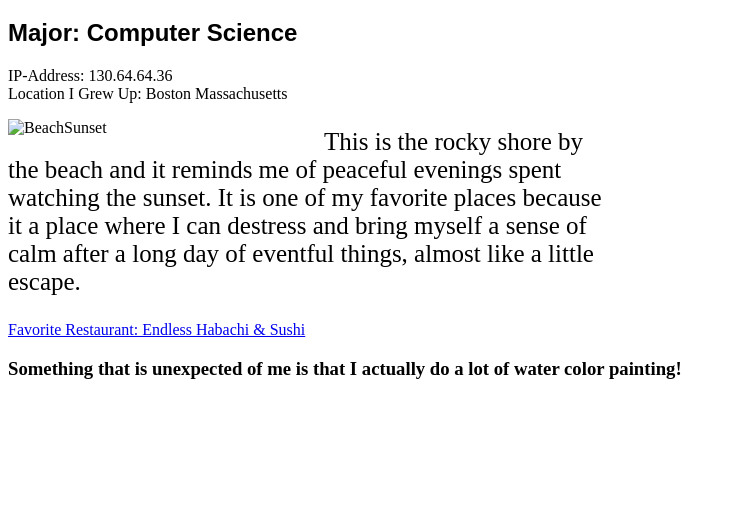
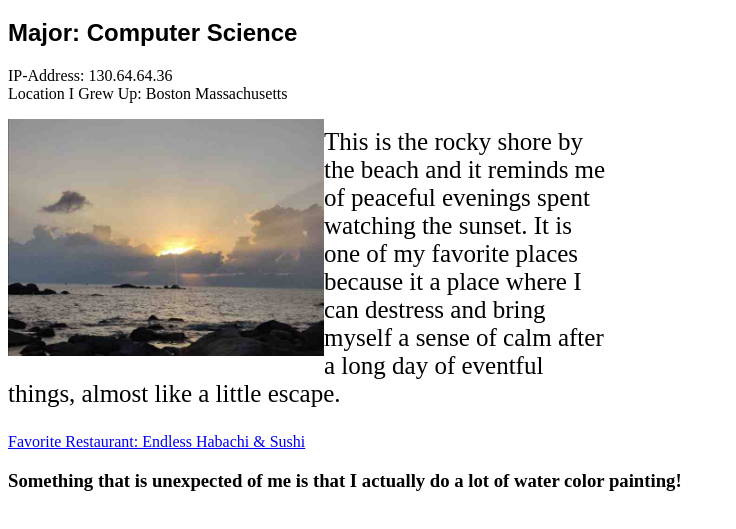
Before and after one commit to zhiqiangli-2bit/A1GetOnWebHW, a plain HTML site: page index.html in a window 1280 px wide. Shown: the part 61-590 px from the top of the page, without its empty margins (0-736 px from the left). Drawn offline with Linux system fonts and the light colour scheme.

Commit message:
Update index.html

```diff
--- a/index.html
+++ b/index.html
@@ -12,7 +12,7 @@
     <h1>Zhiqiang (Phillip) L.</h1>
     <h2 style="font-family:'arial';">Major: Computer Science</h2>
     <p>IP-Address: 130.64.64.36 <br>Location I Grew Up: Boston Massachusetts</p>
-    <img style="width: 25%; height: auto;" align="left" src="BeachSunset.jpg" alt="BeachSunset">
+    <img style="width: 25%; height: auto;" align="left" src="images/BeachSunset.jpg" alt="BeachSunset">
     <p style="font-size: 25px; width: 600px;">
         This is the rocky shore by the
         beach and it reminds me of peaceful evenings spent watching the sunset.
```
